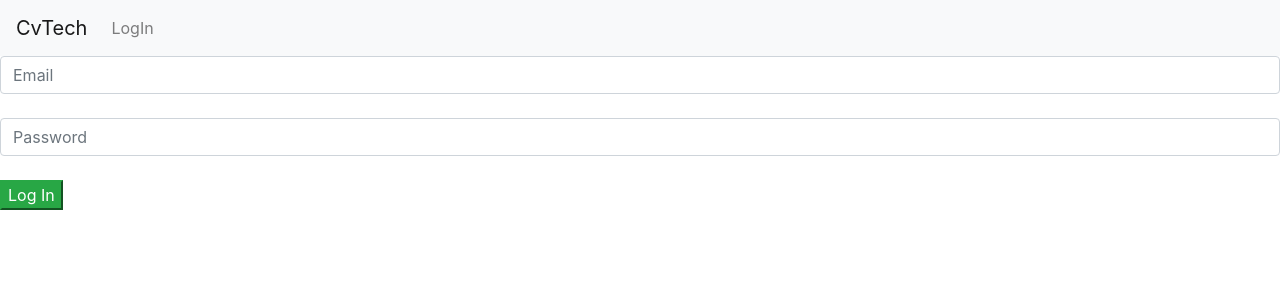
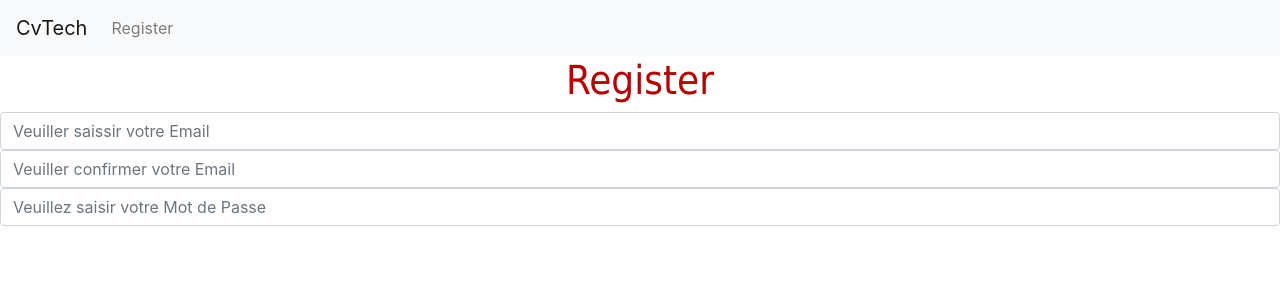
Before and after one commit to Haloua-2005/NewFolderProjectGMC, an Angular app: page /register in a window 1280 px wide. Before the commit this address led to /. Shown: the top 300 px of the page. Built offline with nearby package versions, Linux system fonts and the light colour scheme.

Commit message:
Forms_Chapter_Checkpoint

```diff
--- a/src/app/app-routing.module.ts
+++ b/src/app/app-routing.module.ts
@@ -8,6 +8,7 @@ import { ColorChangerComponent } from './color-changer/color-changer.component';
 import { NF404Component } from './nf404/nf404.component';
 import { DetailsComponent } from './details/details.component';
 import { EmailVerificationComponent } from './email-verification/email-verification.component';
+import { RegisterComponent } from './register/register.component';
 
 
 const routes: Routes = [
@@ -18,7 +19,8 @@ const routes: Routes = [
     {path : 'color/:color', component: ColorChangerComponent}
   ] },
   { path : 'details/:person', component: DetailsComponent },
-  { path : 'login', component: EmailVerificationComponent }
+  { path : 'login', component: EmailVerificationComponent },
+  { path : 'register', component: RegisterComponent }
 
 ];
 
--- a/src/app/app.component.html
+++ b/src/app/app.component.html
@@ -1,3 +1,2 @@
 <app-header></app-header>
-<app-email-verification></app-email-verification>
 <router-outlet></router-outlet>
--- a/src/app/app.module.ts
+++ b/src/app/app.module.ts
@@ -15,7 +15,8 @@ import { ColorChangerComponent } from './color-changer/color-changer.component';
 import { HeaderComponent } from './header/header.component';
 import { NF404Component } from './nf404/nf404.component';
 import { DetailsComponent } from './details/details.component';
-import { EmailVerificationComponent } from './email-verification/email-verification.component'
+import { EmailVerificationComponent } from './email-verification/email-verification.component';
+import { RegisterComponent } from './register/register.component'
 
 @NgModule({
   declarations: [
@@ -31,7 +32,8 @@ import { EmailVerificationComponent } from './email-verification/email-verificat
     HeaderComponent,
     NF404Component,
     DetailsComponent,
-    EmailVerificationComponent
+    EmailVerificationComponent,
+    RegisterComponent
   ],
   imports: [
     BrowserModule,
--- a/src/app/details/details.component.html
+++ b/src/app/details/details.component.html
@@ -1,5 +1,5 @@
-<img src="{{DetailList[theIndex]?.image}}"> <br>
-Name : {{DetailList[theIndex]?.Name}} <br>
-First Name : {{DetailList[theIndex]?.FirstName}} <br>
-Occupation : {{DetailList[theIndex]?.Occupation}} <br>
-<button (click)="Delete(theIndex)" class="btn btn-primary">Delete</button>
+<img src="{{DetailList[leIndice]?.image}}"> <br>
+Name : {{DetailList[leIndice]?.Name}} <br>
+First Name : {{DetailList[leIndice]?.FirstName}} <br>
+Occupation : {{DetailList[leIndice]?.Occupation}} <br>
+<button (click)="Delete(leIndice)" class="btn btn-primary">Delete</button>
--- a/src/app/details/details.component.ts
+++ b/src/app/details/details.component.ts
@@ -10,7 +10,7 @@ import { ActivatedRoute, Router } from '@angular/router';
 export class DetailsComponent implements OnInit {
 
   DetailList = this.cvService.CVlists
-  theIndex;
+  leIndice;
 
   constructor(
     private cvService: CvServiceService,
@@ -21,11 +21,11 @@ export class DetailsComponent implements OnInit {
   ngOnInit(): void {
     this.activateRoute.params.subscribe(
       (parm)=>{
-        this.theIndex = parm
+        this.leIndice = parm
       }
     )
-    console.log(this.theIndex)
-    console.log(this.DetailList[this.theIndex])
+    console.log(this.leIndice)
+    console.log(this.DetailList[this.leIndice])
   }
 
   Delete(indice) {
--- a/src/app/email-verification/email-verification.component.html
+++ b/src/app/email-verification/email-verification.component.html
@@ -1,4 +1,8 @@
 <form #theForm = "ngForm">
+  <div
+    ngModelGroup="dataLogin"
+    #dataLogin = "ngModelGroup"
+  >
     <input
     type="text"
     ngModel
@@ -9,9 +13,6 @@
     class="form-control"
     placeholder="Email"
     >
-  <div class="alert alert-danger" *ngIf='FirstInput.invalid && FirstInput.touched' >
-    ❗ Veuillez mettre un email correcte
-  </div>
     <br>
     <input
     type="password"
@@ -23,9 +24,8 @@
     placeholder="Password"
     minlength=6
     >
-  <div class="alert alert-danger" *ngIf='SecondInput.touched && SecondInput.invalid' >
-    ❗ Veuillez saisir 6 caractères ou plus
+    <br>
   </div>
-  <br>
+  <div *ngIf='dataLogin.invalid && dataLogin.touched' class="alert alert-danger">l'Email ou le Mot de Passe est Incorecte , Veuillez réessayer</div>
   <button [disabled]="theForm.invalid" class="btn-success" >Log In</button>
 </form>
--- a/src/app/header/header.component.html
+++ b/src/app/header/header.component.html
@@ -6,7 +6,7 @@
   <div class="collapse navbar-collapse" id="navbarNav">
     <ul class="navbar-nav">
       <li class="nav-item">
-        <a class="nav-link" [routerLink]="['details']">LogIn</a>
+        <a class="nav-link" [routerLink]="['register']">Register</a>
       </li>
     </ul>
   </div>
--- /dev/null
+++ b/src/app/register/register.component.css
@@ -0,0 +1,11 @@
+h1 {
+  color : rgb(182, 0, 0);
+  font-family: Tahoma;
+  text-align: center;
+  -webkit-text-size-adjust: auto;
+  text-underline-position: above;
+}
+
+input.ng-invalid.ng-touched {
+  border: 1px red solid;
+}
--- /dev/null
+++ b/src/app/register/register.component.html
@@ -0,0 +1,77 @@
+<h1>Register</h1>
+<form #RegisterForm="ngForm">
+  <div
+    ngModelGroup="RegistrationData"
+    #regisData="ngModelGroup"
+  >
+    <input type="text"
+    email
+    required
+    [(ngModel)]="First"
+    name="Email"
+    #EmailInput="ngModel"
+    placeholder="Veuiller saissir votre Email"
+    class="form-control">
+
+    <input type="text"
+    email
+    required
+    [(ngModel)]="Second"
+    name="EmailConfirm"
+    #EmailConfirmInput="ngModel"
+    placeholder="Veuiller confirmer votre Email"
+    class="form-control">
+
+    <input type="password"
+    pattern
+    ngModel
+    name="Password"
+    #PasswordInput="ngModel"
+    placeholder="Veuillez saisir votre Mot de Passe"
+    minlength=6
+    maxlength=16
+    class="form-control">
+    <br>
+    <div *ngIf="!regisData.valid && !regisData.touched && !regisData.dirty && First !== Second" class="alert alert-danger">L'un de vos Informations est Incorecte ! Veuillez configurer vos Informations</div>
+  </div>
+  <br>
+  <div *ngIf="PasswordInput.valid && PasswordInput.touched && PasswordInput.dirty && First === Second"
+  ngModelGroup="UserData"
+  #UserData="ngModelGroup"
+  >
+  Informations :
+  <input type="text"
+    required
+    ngModel
+    name="Name"
+    #NameInput="ngModel"
+    placeholder="Veuiller saissir votre Nom"
+    class="form-control">
+
+    <input type="text"
+    required
+    ngModel
+    name="First Name"
+    #EmailInput="ngModel"
+    placeholder="Veuiller saissir votre Prénom"
+    class="form-control">
+
+    <input type="text"
+    required
+    ngModel
+    name="Profession"
+    #EmailInput="ngModel"
+    placeholder="Veuiller saissir votre Profession"
+    class="form-control">
+    <input type="text"
+    required
+    ngModel
+    name="Image"
+    #EmailInput="ngModel"
+    placeholder="Veuiller saissir l'URL de votre Image"
+    class="form-control">
+    <br>
+    <div *ngIf='UserData.invalid && UserData.touched && UserData.pristine' class="alert alert-danger">L'un de vos Informations est Incorecte ! Veuillez configurer vos Informations</div>
+</div>
+<button *ngIf="PasswordInput.valid && PasswordInput.touched && PasswordInput.dirty && First === Second" (click)="Add()" class="btn btn-primary">Register</button>
+</form>
--- /dev/null
+++ b/src/app/register/register.component.ts
@@ -0,0 +1,37 @@
+import { Component, OnInit } from '@angular/core';
+import { CvServiceService } from '../Services/cv-service.service';
+import { HiringServiceService } from '../Services/hiring-service.service';
+import { Router } from '@angular/router';
+
+@Component({
+  selector: 'app-register',
+  templateUrl: './register.component.html',
+  styleUrls: ['./register.component.css']
+})
+export class RegisterComponent implements OnInit {
+  First;
+  Second;
+
+  name;
+  FirstName;
+  Occupation;
+  Image;
+  User = [this.name, this.FirstName,this.Occupation,this.Image]
+
+  constructor(
+    private cvService:CvServiceService,
+    private hireService:HiringServiceService,
+    private router:Router
+  ) { }
+
+  Add() {
+    const LINK=["cv"]
+    this.hireService.Push(this.User)
+    this.router.navigate(LINK)
+  }
+
+  ngOnInit(): void {
+    console.log()
+  }
+
+}
```
Also changed, not shown: 1 other file (tests, documents, lock files or other folders). Lines whose indentation alone changed are shown as unchanged.
